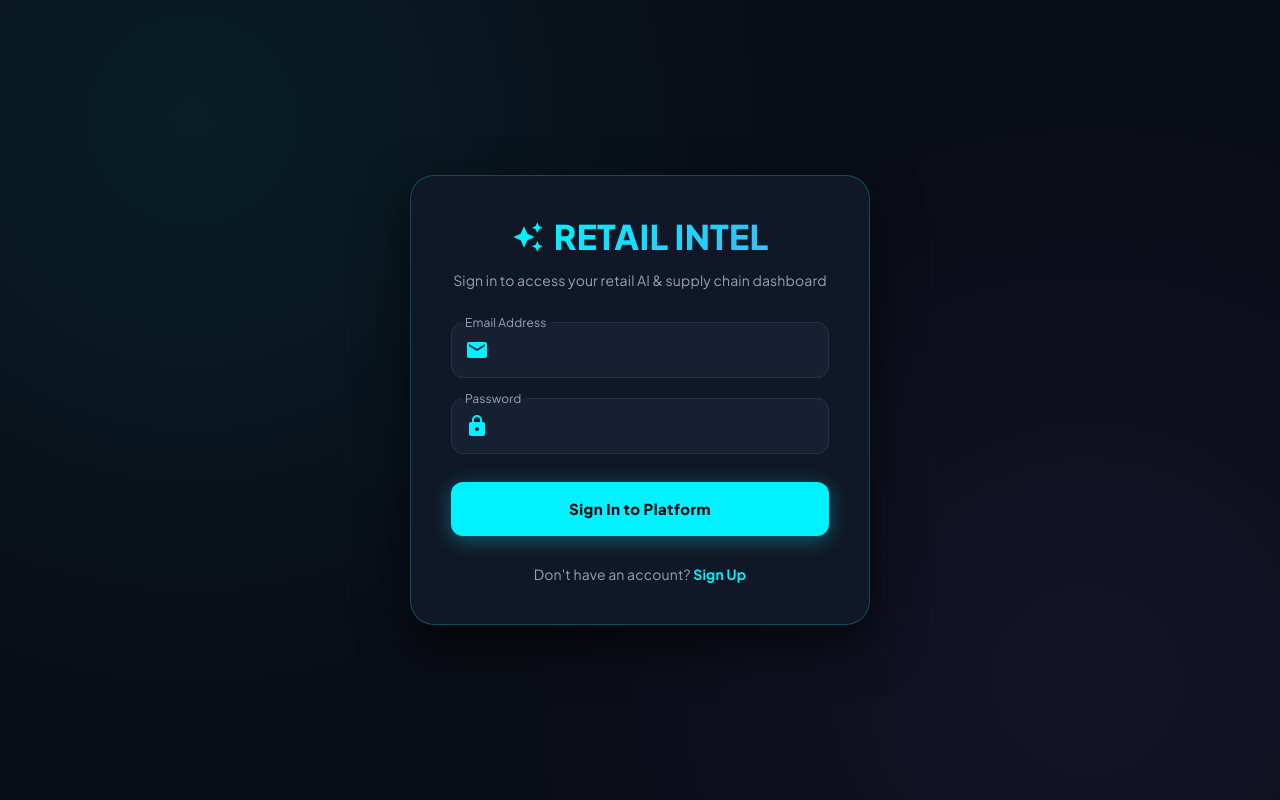
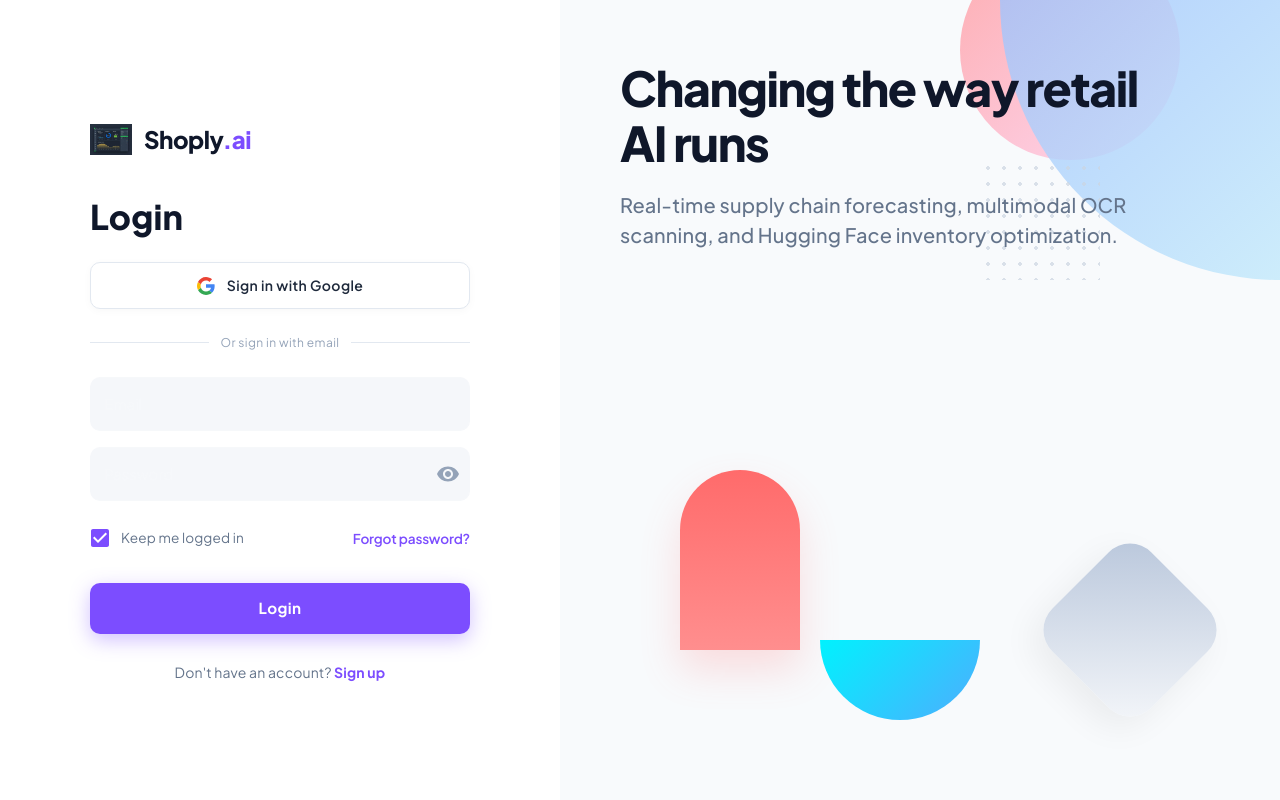
Before and after one commit to harshith0406/LushHushShine, a React (Vite) app in the folder frontend/: page /login in a window 1280 px wide. Built offline with nearby package versions, Linux system fonts and the light colour scheme; no server answers.

Commit message:
Rebrand to Shoply.ai: Add custom logo and implement split-screen Login design matching reference

```diff
--- a/frontend/index.html
+++ b/frontend/index.html
@@ -5,7 +5,7 @@
     <link rel="icon" type="image/svg+xml" href="/favicon.svg" />
     <meta name="viewport" content="width=device-width, initial-scale=1.0" />
     <meta name="description" content="AI-powered retail intelligence and inventory forecasting system connecting Selling Places and Vendors." />
-    <title>Retail Intel | Vendor Analytics & Retail Intelligence Platform</title>
+    <title>Shoply.ai | AI-Powered Retail & Supply Chain Intelligence</title>
   </head>
   <body>
     <div id="root"></div>
--- a/frontend/src/components/DashboardLayout.jsx
+++ b/frontend/src/components/DashboardLayout.jsx
@@ -137,18 +137,23 @@ const DashboardLayout = () => {
         flexDirection: 'column'
       }}
     >
-      <Toolbar style={{ display: 'flex', alignItems: 'center', padding: '16px 24px' }}>
+      <Toolbar style={{ display: 'flex', alignItems: 'center', padding: '16px 20px', gap: '10px' }}>
+        <img
+          src="/logo.png"
+          alt="Shoply.ai Logo"
+          style={{ width: '32px', height: '32px', objectFit: 'contain' }}
+        />
         <Typography
           variant="h6"
           noWrap
           style={{
             fontWeight: 800,
-            letterSpacing: '1px',
-            color: '#38bdf8',
+            letterSpacing: '-0.02em',
+            color: '#f8fafc',
             fontFamily: 'var(--font-family)'
           }}
         >
-          RETAIL INTEL
+          Shoply<span style={{ color: '#00f2fe' }}>.ai</span>
         </Typography>
       </Toolbar>
 
--- a/frontend/src/pages/Login.jsx
+++ b/frontend/src/pages/Login.jsx
@@ -9,17 +9,21 @@ import {
   Box,
   Alert,
   CircularProgress,
+  Checkbox,
+  FormControlLabel,
+  IconButton,
   InputAdornment
 } from '@mui/material';
-import EmailIcon from '@mui/icons-material/Email';
-import LockIcon from '@mui/icons-material/Lock';
-import AutoAwesomeIcon from '@mui/icons-material/AutoAwesome';
+import Visibility from '@mui/icons-material/Visibility';
+import VisibilityOff from '@mui/icons-material/VisibilityOff';
 
 const Login = () => {
   const { login } = useAuth();
   const navigate = useNavigate();
   const [error, setError] = useState('');
   const [loading, setLoading] = useState(false);
+  const [showPassword, setShowPassword] = useState(false);
+  const [keepLoggedIn, setKeepLoggedIn] = useState(true);
 
   const { register, handleSubmit, formState: { errors } } = useForm();
 
@@ -37,38 +41,91 @@ const Login = () => {
   };
 
   return (
-    <div className="auth-container fade-in">
-      <Box className="auth-card glass-panel" style={{ backgroundColor: '#101726', border: '1px solid rgba(0, 242, 254, 0.25)', borderRadius: '24px' }}>
-        <Box display="flex" justifyContent="center" alignItems="center" gap="10px" marginBottom="12px">
-          <AutoAwesomeIcon style={{ color: '#00f2fe', fontSize: '32px' }} />
-          <Typography
-            variant="h4"
-            align="center"
-            className="gradient-text"
-            style={{ fontWeight: 800, fontFamily: 'var(--font-family)' }}
+    <Box style={{ display: 'flex', minHeight: '100vh', width: '100vw', backgroundColor: '#ffffff', color: '#0f172a' }}>
+      {/* Left Column - Login Form */}
+      <Box
+        style={{
+          flex: '1',
+          display: 'flex',
+          flexDirection: 'column',
+          justifyContent: 'center',
+          alignItems: 'center',
+          padding: '48px',
+          maxWidth: '560px',
+          margin: '0 auto'
+        }}
       >
-            RETAIL INTEL
+        <Box style={{ width: '100%', maxWidth: '380px' }}>
+          {/* Brand Logo Header */}
+          <Box display="flex" alignItems="center" gap="12px" marginBottom="36px">
+            <img
+              src="/logo.png"
+              alt="Shoply.ai Logo"
+              style={{ width: '42px', height: '42px', objectFit: 'contain' }}
+            />
+            <Typography variant="h5" style={{ fontWeight: 800, fontFamily: 'var(--font-family)', color: '#0f172a', letterSpacing: '-0.02em' }}>
+              Shoply<span style={{ color: '#7c4dff' }}>.ai</span>
             </Typography>
           </Box>
 
-        <Typography
-          variant="body2"
-          align="center"
-          style={{ color: '#94a3b8', marginBottom: '32px' }}
-        >
-          Sign in to access your retail AI & supply chain dashboard
+          <Typography variant="h4" style={{ fontWeight: 800, fontFamily: 'var(--font-family)', color: '#0f172a', marginBottom: '24px' }}>
+            Login
           </Typography>
 
+          {/* Google Login Button */}
+          <Button
+            variant="outlined"
+            fullWidth
+            onClick={() => {
+              // Quick demo login
+              login('demo@shoply.ai', 'password123');
+              navigate('/');
+            }}
+            style={{
+              textTransform: 'none',
+              borderRadius: '10px',
+              padding: '10px',
+              borderColor: '#e2e8f0',
+              color: '#1e293b',
+              fontWeight: 600,
+              fontFamily: 'var(--font-family)',
+              marginBottom: '24px',
+              backgroundColor: '#ffffff',
+              boxShadow: '0 2px 8px rgba(0,0,0,0.03)',
+              display: 'flex',
+              gap: '12px',
+              alignItems: 'center',
+              justifyContent: 'center'
+            }}
+          >
+            <svg width="18" height="18" viewBox="0 0 18 18">
+              <path fill="#4285F4" d="M17.64 9.2c0-.74-.06-1.28-.19-1.84H9v3.34h4.96c-.1.83-.64 2.08-1.84 2.92l2.84 2.2c1.7-1.57 2.68-3.88 2.68-6.62z"/>
+              <path fill="#34A853" d="M9 18c2.43 0 4.47-.8 5.96-2.18l-2.84-2.2c-.76.53-1.78.9-3.12.9-2.38 0-4.41-1.57-5.13-3.74L.97 13.04C2.45 15.98 5.48 18 9 18z"/>
+              <path fill="#FBBC05" d="M3.87 10.78c-.19-.53-.3-1.1-.3-1.78s.11-1.25.3-1.78L.97 4.96C.35 6.18 0 7.55 0 9s.35 2.82.97 4.04l2.9-2.26z"/>
+              <path fill="#EA4335" d="M9 3.58c1.32 0 2.5.45 3.44 1.35l2.58-2.58C13.46.89 11.43 0 9 0 5.48 0 2.45 2.02.97 4.96l2.9 2.26C4.59 5.15 6.62 3.58 9 3.58z"/>
+            </svg>
+            Sign in with Google
+          </Button>
+
+          {/* Divider */}
+          <Box display="flex" alignItems="center" marginBottom="24px">
+            <Box style={{ flex: 1, height: '1px', backgroundColor: '#e2e8f0' }} />
+            <Typography variant="caption" style={{ color: '#94a3b8', padding: '0 12px', fontFamily: 'var(--font-family)' }}>
+              Or sign in with email
+            </Typography>
+            <Box style={{ flex: 1, height: '1px', backgroundColor: '#e2e8f0' }} />
+          </Box>
+
           {error && (
-          <Alert severity="error" style={{ marginBottom: '24px', borderRadius: '10px' }}>
+            <Alert severity="error" style={{ marginBottom: '20px', borderRadius: '10px' }}>
               {error}
             </Alert>
           )}
 
           <form onSubmit={handleSubmit(onSubmit)}>
-          <Box display="flex" flexDirection="column" gap="20px">
+            <Box display="flex" flexDirection="column" gap="16px">
               <TextField
-              label="Email Address"
+                placeholder="Email"
                 variant="outlined"
                 fullWidth
                 {...register('email', {
@@ -80,35 +137,62 @@ const Login = () => {
                 })}
                 error={!!errors.email}
                 helperText={errors.email?.message}
-              InputLabelProps={{ style: { color: '#94a3b8' } }}
                 InputProps={{
-                style: { backgroundColor: '#162032', color: '#ffffff', borderRadius: '12px' },
-                startAdornment: (
-                  <InputAdornment position="start">
-                    <EmailIcon style={{ color: '#00f2fe' }} />
+                  style: {
+                    backgroundColor: '#f5f7fa',
+                    borderRadius: '10px',
+                    fontSize: '0.92rem',
+                    fontFamily: 'var(--font-family)',
+                    color: '#0f172a'
+                  }
+                }}
+              />
+
+              <TextField
+                placeholder="Password"
+                type={showPassword ? 'text' : 'password'}
+                variant="outlined"
+                fullWidth
+                {...register('password', { required: 'Password is required' })}
+                error={!!errors.password}
+                helperText={errors.password?.message}
+                InputProps={{
+                  style: {
+                    backgroundColor: '#f5f7fa',
+                    borderRadius: '10px',
+                    fontSize: '0.92rem',
+                    fontFamily: 'var(--font-family)',
+                    color: '#0f172a'
+                  },
+                  endAdornment: (
+                    <InputAdornment position="end">
+                      <IconButton onClick={() => setShowPassword(!showPassword)} edge="end">
+                        {showPassword ? <VisibilityOff style={{ color: '#94a3b8' }} /> : <Visibility style={{ color: '#94a3b8' }} />}
+                      </IconButton>
                     </InputAdornment>
                   )
                 }}
               />
 
-            <TextField
-              label="Password"
-              type="password"
-              variant="outlined"
-              fullWidth
-              {...register('password', { required: 'Password is required' })}
-              error={!!errors.password}
-              helperText={errors.password?.message}
-              InputLabelProps={{ style: { color: '#94a3b8' } }}
-              InputProps={{
-                style: { backgroundColor: '#162032', color: '#ffffff', borderRadius: '12px' },
-                startAdornment: (
-                  <InputAdornment position="start">
-                    <LockIcon style={{ color: '#00f2fe' }} />
-                  </InputAdornment>
-                )
-              }}
+              <Box display="flex" justifyContent="space-between" alignItems="center">
+                <FormControlLabel
+                  control={
+                    <Checkbox
+                      checked={keepLoggedIn}
+                      onChange={(e) => setKeepLoggedIn(e.target.checked)}
+                      style={{ color: '#7c4dff' }}
                     />
+                  }
+                  label={
+                    <Typography variant="body2" style={{ color: '#64748b', fontSize: '0.85rem', fontFamily: 'var(--font-family)' }}>
+                      Keep me logged in
+                    </Typography>
+                  }
+                />
+                <Link to="#" style={{ color: '#7c4dff', fontWeight: 600, fontSize: '0.85rem', textDecoration: 'none', fontFamily: 'var(--font-family)' }}>
+                  Forgot password?
+                </Link>
+              </Box>
 
               <Button
                 type="submit"
@@ -116,35 +200,98 @@ const Login = () => {
                 size="large"
                 disabled={loading}
                 style={{
-                borderRadius: '12px',
-                padding: '14px',
-                fontWeight: 800,
+                  borderRadius: '10px',
+                  padding: '12px',
+                  fontWeight: 700,
+                  fontSize: '0.95rem',
                   textTransform: 'none',
                   fontFamily: 'var(--font-family)',
-                backgroundColor: '#00f2fe',
-                color: '#090d16',
-                boxShadow: '0 4px 20px rgba(0, 242, 254, 0.35)',
+                  backgroundColor: '#7c4dff',
+                  color: '#ffffff',
+                  boxShadow: '0 6px 20px rgba(124, 77, 255, 0.35)',
                   marginTop: '8px'
                 }}
               >
-              {loading ? <CircularProgress size={24} color="inherit" /> : 'Sign In to Platform'}
+                {loading ? <CircularProgress size={24} color="inherit" /> : 'Login'}
               </Button>
             </Box>
           </form>
 
           <Box display="flex" justifyContent="center" marginTop="28px">
-          <Typography variant="body2" style={{ color: '#94a3b8' }}>
+            <Typography variant="body2" style={{ color: '#64748b', fontFamily: 'var(--font-family)' }}>
               Don't have an account?{' '}
               <Link
                 to="/register"
-              style={{ color: '#00f2fe', fontWeight: 700, textDecoration: 'none' }}
+                style={{ color: '#7c4dff', fontWeight: 700, textDecoration: 'none' }}
               >
-              Sign Up
+                Sign up
               </Link>
             </Typography>
           </Box>
         </Box>
-    </div>
+      </Box>
+
+      {/* Right Column - Artistic Banner with Floating Shapes (Reference Image 2) */}
+      <Box
+        style={{
+          flex: '1.2',
+          backgroundColor: '#f8fafc',
+          display: { xs: 'none', md: 'flex' },
+          position: 'relative',
+          overflow: 'hidden',
+          alignItems: 'center',
+          justifyContent: 'center',
+          padding: '60px'
+        }}
+      >
+        {/* Floating Pastel Shapes (Matching Image 2) */}
+        <Box style={{ position: 'absolute', top: '-60px', right: '100px', width: '220px', height: '220px', borderRadius: '50%', background: 'linear-gradient(135deg, #ff9a9e 0%, #fecfef 100%)', opacity: 0.8 }} />
+        <Box style={{ position: 'absolute', top: '0px', right: '0px', width: '280px', height: '280px', borderRadius: '0 0 0 100%', background: 'linear-gradient(135deg, #a1c4fd 0%, #c2e9fb 100%)', opacity: 0.8 }} />
+
+        {/* Dotted Grid Decoration */}
+        <Box
+          style={{
+            position: 'absolute',
+            top: '20%',
+            right: '25%',
+            width: '120px',
+            height: '120px',
+            backgroundImage: 'radial-gradient(#cbd5e1 2px, transparent 2px)',
+            backgroundSize: '16px 16px',
+            opacity: 0.7
+          }}
+        />
+
+        {/* Floating Coral Arch */}
+        <Box style={{ position: 'absolute', bottom: '150px', left: '120px', width: '120px', height: '180px', borderRadius: '90px 90px 0 0', background: 'linear-gradient(180deg, #ff6b6b 0%, #ff8e8e 100%)', boxShadow: '0 20px 40px rgba(255,107,107,0.2)' }} />
+
+        {/* Floating Cyan Semi-Circle */}
+        <Box style={{ position: 'absolute', bottom: '80px', left: '260px', width: '160px', height: '80px', borderRadius: '80px 80px 0 0', transform: 'rotate(180deg)', background: 'linear-gradient(135deg, #4facfe 0%, #00f2fe 100%)' }} />
+
+        {/* Floating Purple Rounded Triangle */}
+        <Box style={{ position: 'absolute', bottom: '100px', right: '80px', width: '140px', height: '140px', borderRadius: '30px', transform: 'rotate(45deg)', background: 'linear-gradient(135deg, #b8c6db 0%, #f5f7fa 100%)', boxShadow: '0 15px 35px rgba(0,0,0,0.06)' }} />
+
+        {/* Headline Banner Text (Reference Image 2) */}
+        <Box style={{ position: 'relative', zIndex: 2, maxWidth: '520px', textAlign: 'left' }}>
+          <Typography
+            variant="h2"
+            style={{
+              fontWeight: 800,
+              fontFamily: 'var(--font-family)',
+              color: '#0f172a',
+              lineHeight: 1.15,
+              fontSize: '3rem',
+              letterSpacing: '-0.03em'
+            }}
+          >
+            Changing the way retail AI runs
+          </Typography>
+          <Typography variant="h6" style={{ marginTop: '20px', color: '#64748b', fontWeight: 500, fontFamily: 'var(--font-family)', lineHeight: 1.5 }}>
+            Real-time supply chain forecasting, multimodal OCR scanning, and Hugging Face inventory optimization.
+          </Typography>
+        </Box>
+      </Box>
+    </Box>
   );
 };
 
```
Also changed, not shown: frontend/public/logo.png (added). Lines whose indentation alone changed are shown as unchanged.
